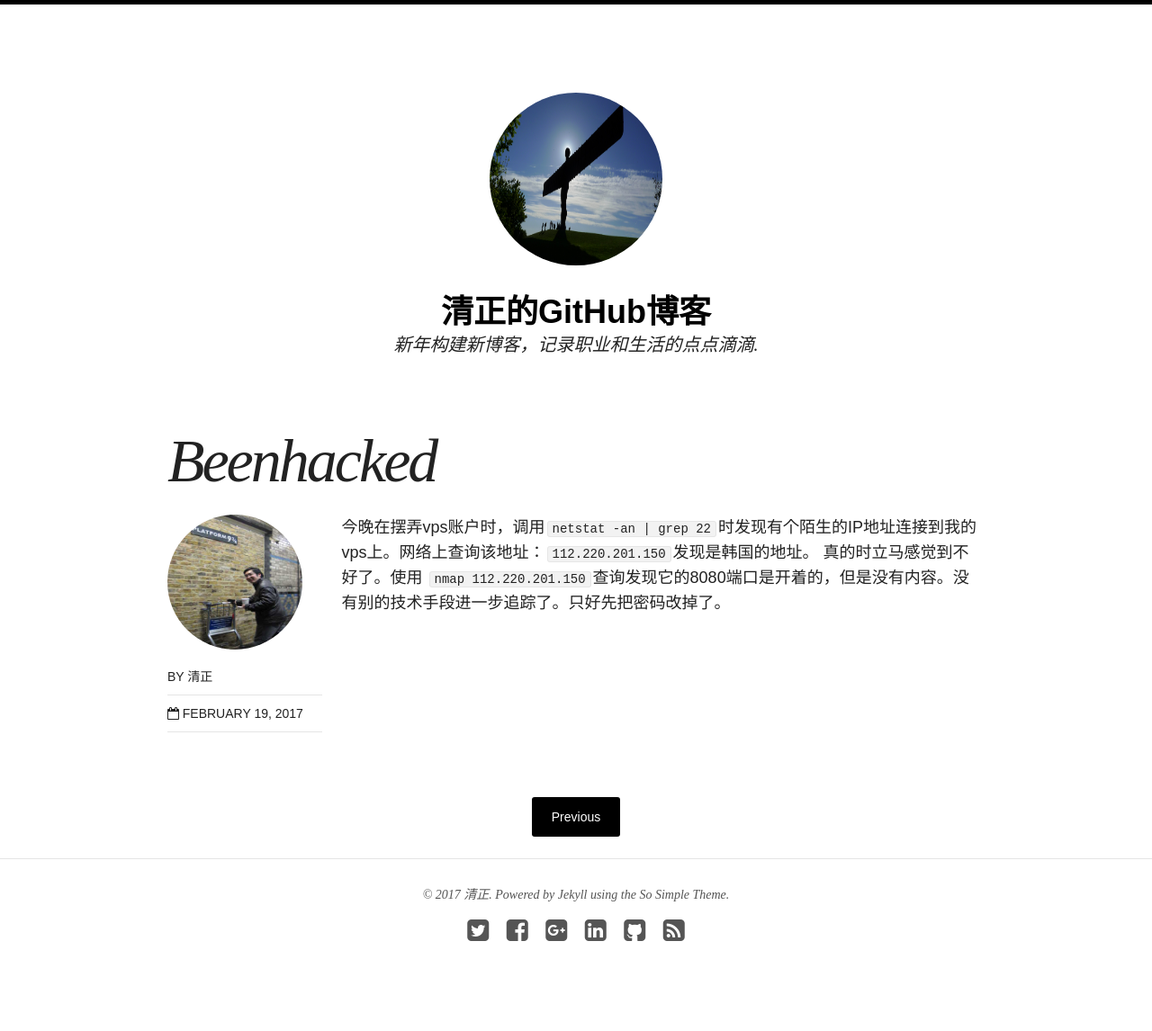
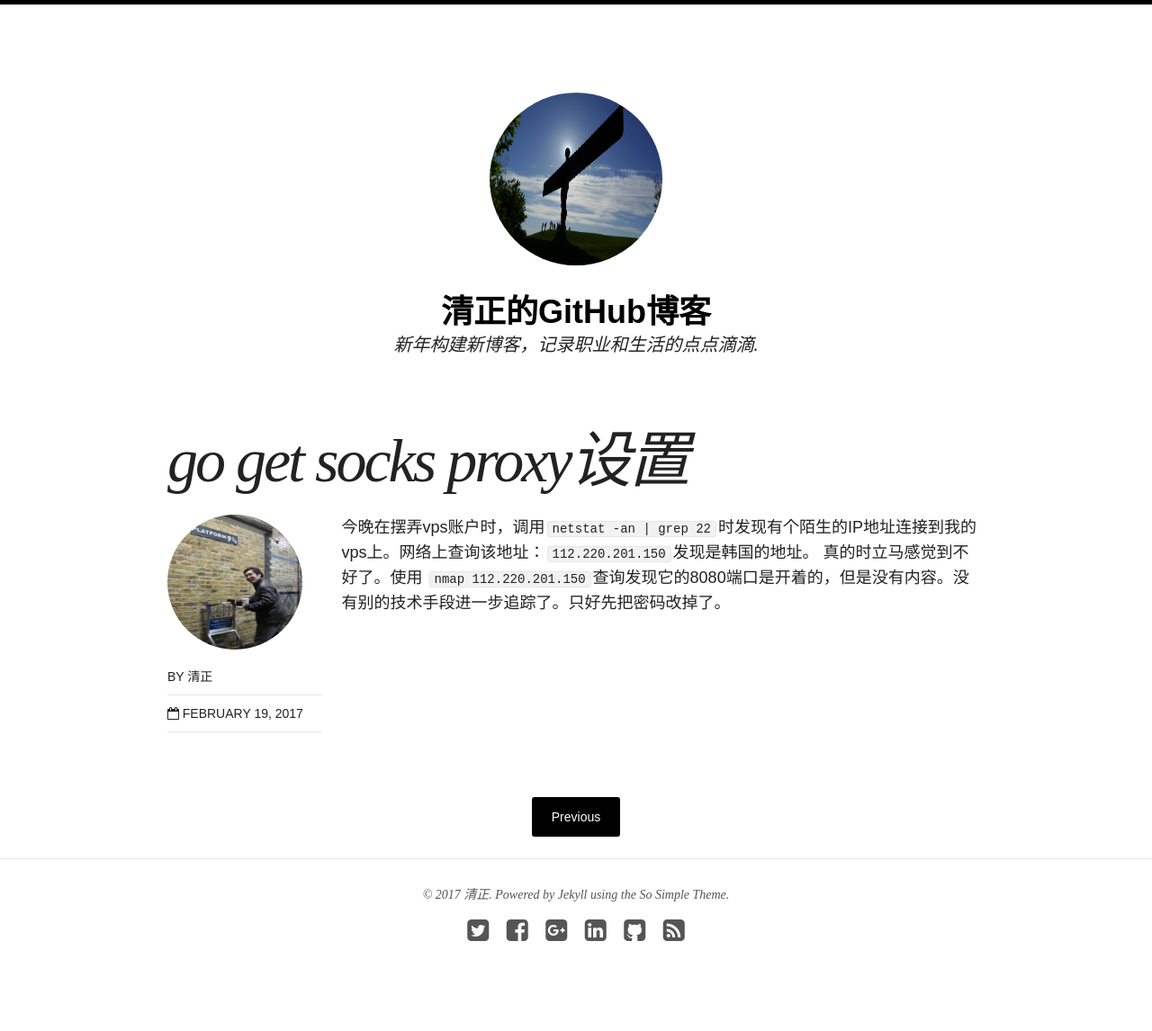
Before and after one commit to zqz981/zqz981.github.io, a Jekyll site: the page built from _posts/blog/2017-02-19-BeenHacked.md, in a window 1280 px wide. Shown: the whole page at 90% size. Built offline with Jekyll 4.4.1, drawn with Linux system fonts in a browser that asks for light colours; nearby versions of some CDN libraries; our own code applies the rules of GitHub Pages for plain Markdown files.

Commit message:
Update 2017-02-19-BeenHacked.md

````diff
--- a/_posts/blog/2017-02-19-BeenHacked.md
+++ b/_posts/blog/2017-02-19-BeenHacked.md
@@ -1 +1,6 @@
+---
+layout: post
+title: go get socks proxy设置
+category: life
+---
 今晚在摆弄vps账户时，调用```netstat -an | grep 22```时发现有个陌生的IP地址连接到我的vps上。网络上查询该地址：```112.220.201.150```发现是韩国的地址。 真的时立马感觉到不好了。使用 ```nmap 112.220.201.150```查询发现它的8080端口是开着的，但是没有内容。没有别的技术手段进一步追踪了。只好先把密码改掉了。
````
